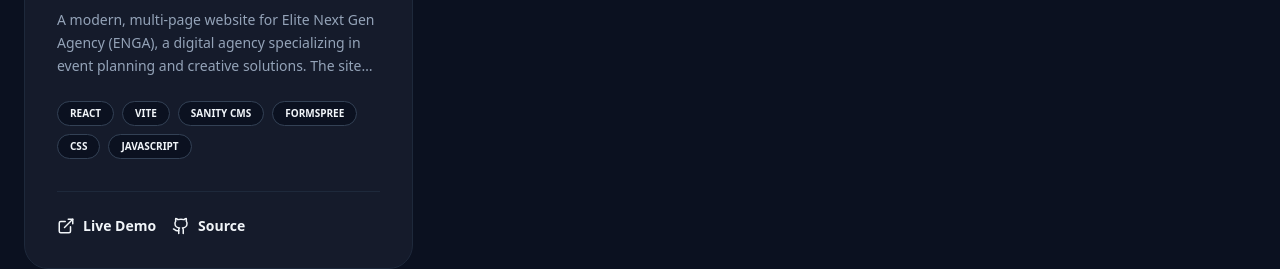
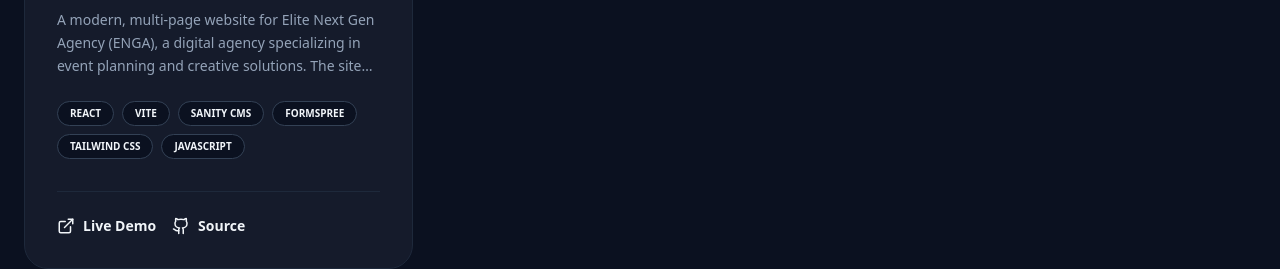
Before and after one commit to David-coder-56/Cyber-Hybrid-Portfolio-react-, a React (Vite) app: page / in a window 1280 px wide. Shown: the part 3900-4169 px from the top of the page. Built offline with nearby package versions, Linux system fonts and the light colour scheme.

Commit message:
update
tailwind

```diff
--- a/src/data/data.js
+++ b/src/data/data.js
@@ -58,7 +58,7 @@ export const projects = [
   title: "ENGA Website",
   description:
     "A modern, multi-page website for Elite Next Gen Agency (ENGA), a digital agency specializing in event planning and creative solutions. The site features 3D visuals, interactive elements, and dynamic content managed through Sanity CMS, with fully functional contact forms via Formspree. Designed with a focus on aesthetics, usability, and responsive design.",
-  tech: ["React", "Vite", "Sanity CMS", "Formspree", "CSS", "JavaScript"],
+  tech: ["React", "Vite", "Sanity CMS", "Formspree", "Tailwind CSS", "JavaScript"],
   link: "https://enga-website.vercel.app/",
   category: "Web"
 }
```
